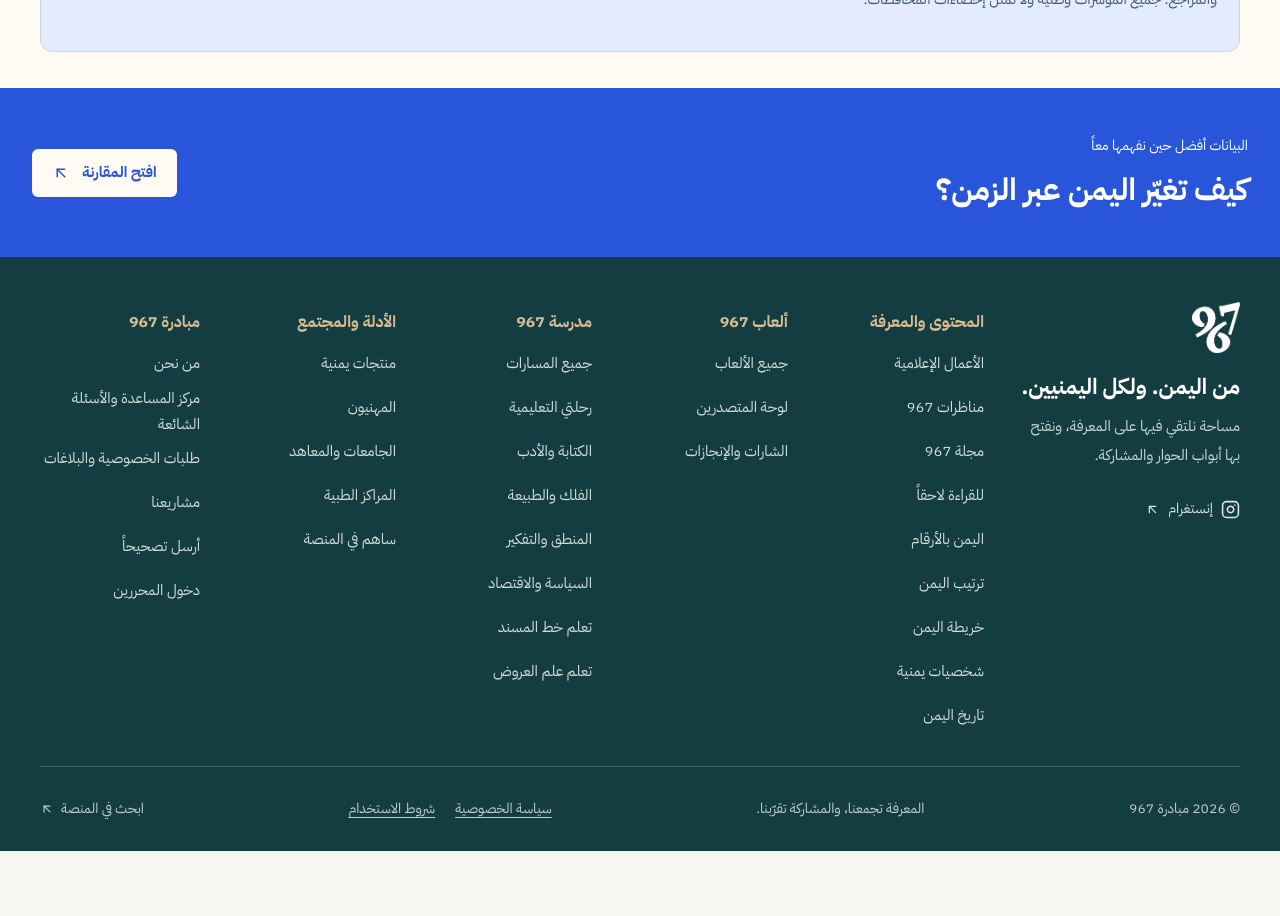
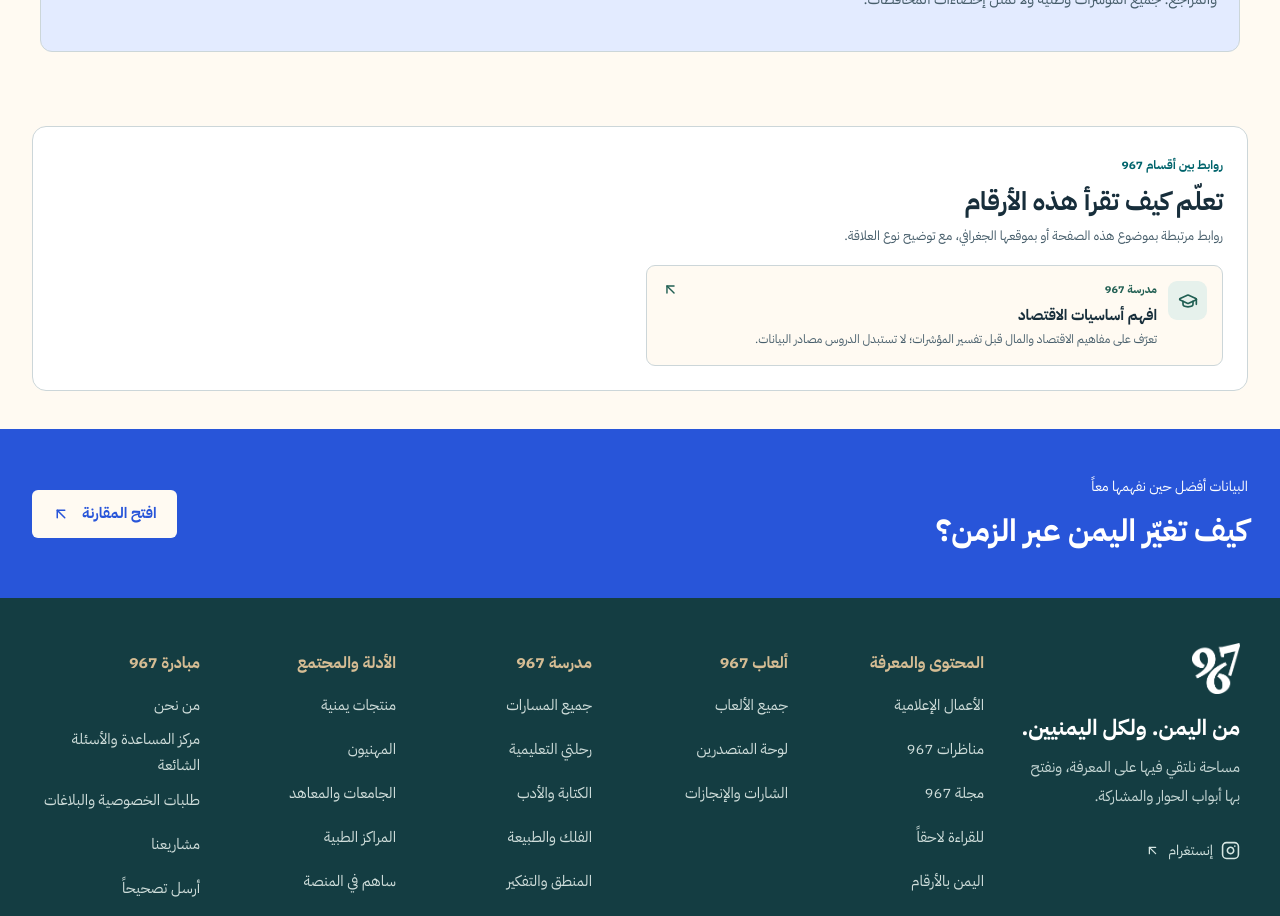
Before and after one commit to AihamAnter/967-initiative, a Next.js app: page /yemen-in-numbers in a window 1280 px wide. Shown: the part 1780-2696 px from the top of the page. Before the commit the page ends 2631 px from the top, so only its background shows below. Built offline with nearby package versions, Linux system fonts and the light colour scheme; no server answers.

Commit message:
feat(numbers): connect national statistics to introductory economics learning

```diff
--- a/app/yemen-in-numbers/page.jsx
+++ b/app/yemen-in-numbers/page.jsx
@@ -4,12 +4,14 @@ import {ArrowUpLeft, BarChart3, Database} from 'lucide-react';
 import PageIntro from '@/components/PageIntro';
 import StatisticsExplorer from '@/components/StatisticsExplorer';
 import IndicatorCard from '@/components/IndicatorCard';
-import {getStatIndicators, getStatSections} from '@/lib/data';
+import {getStatIndicators, getStatSections, getSiteSettings} from '@/lib/data';
+import {statisticsCrossLinks} from '@/lib/knowledgeConnections';
+import CrossSectionPaths from '@/components/knowledge/CrossSectionPaths';
 import {formatNumber} from '@/lib/format';
 export const dynamic = 'force-dynamic';
 export const metadata = pageMetadata({title:'اليمن بالأرقام', description:'مؤشرات وطنية عن اليمن مع المصدر وسنة القياس والمنهجية والسلسلة الزمنية عند توفر البيانات.', path:'/yemen-in-numbers'});
 export default async function YemenInNumbersPage() {
- const [sections, indicators] = await Promise.all([getStatSections(), getStatIndicators()]);
+ const [sections, indicators,settings] = await Promise.all([getStatSections(), getStatIndicators(),getSiteSettings()]);
  const withValues = indicators.filter(x => x.allValues.length > 0);
  const highlights = indicators.filter(x=>x.latestValue).sort((a,b) => Number(b.latestValue.year) - Number(a.latestValue.year)).slice(0,3);
  return <><PageIntro tone="blue" title="اليمن بالأرقام." category="مرصد 967 الوطني" description="وراء كل رقم سياق. استكشف المؤشرات، راجع مصدرها وسنة قياسها، وافهم كيف تغيّرت عبر الزمن. جميع البيانات على مستوى الجمهورية اليمنية.">
@@ -19,5 +21,6 @@ export default async function YemenInNumbersPage() {
  <section className="section section-alt" id="indicators"><div className="container"><div className="stats-section-heading"><div><span className="eyebrow">قاعدة المؤشرات</span><h2>اعثر على الرقم الذي تحتاجه.</h2></div></div><StatisticsExplorer indicators={indicators} sections={sections}/></div></section>
  <section className="section stats-catalog"><div className="container"><div className="stats-section-heading"><div><span className="eyebrow">مجالات المعرفة</span><h2>تصفح بحسب ما يهمك.</h2></div></div><div className="domain-accordion">{sections.map(section => <details key={section.id}><summary><Database size={18}/>{section.name}<span>{formatNumber(section.domains.length)} مجالات</span></summary><p>{section.description}</p><div className="stats-domain-links">{section.domains.map(domain => <Link href={'/yemen-in-numbers/' + domain.slug} key={domain.id}>{domain.name}<ArrowUpLeft size={14}/></Link>)}</div></details>)}</div>
  <aside className="methodology-note"><span className="eyebrow">المصادر والمنهجية</span><h2>ماذا تعني الأرقام المعروضة؟</h2><p>تعرض البطاقة أحدث قيمة فعلية في السلسلة المعتمدة، مع سنة القياس، وليست سنة تحديث السجل. الصفر قيمة صحيحة، والقيم المفقودة لا تُعوّض بتقديرات. تُميّز القيم التقديرية عن الرسمية. عند تعارض المصادر دون اعتماد سلسلة، يتوقف العرض الرقمي حتى المراجعة.</p><p>العدادات تخص المؤشرات المنشورة المتاحة للزائر. لا تُعد المؤشرات الفارغة أو المتعارضة ذات سلسلة معتمدة. راجع صفحة كل مؤشر للتعريف والمنهجية والمراجع. جميع المؤشرات وطنية ولا تمثل إحصاءات المحافظات.</p></aside></div></section>
+ <div className="container"><CrossSectionPaths items={statisticsCrossLinks(settings.pageVisibility)} id="numbers-cross-paths" title="تعلّم كيف تقرأ هذه الأرقام"/></div>
  <section className="participate-banner"><div className="container"><div><span>البيانات أفضل حين نفهمها معاً</span><h2>كيف تغيّر اليمن عبر الزمن؟</h2></div><Link className="btn btn-white" href="/yemen-in-numbers/timeline">افتح المقارنة <ArrowUpLeft size={18}/></Link></div></section></>;
 }
```
